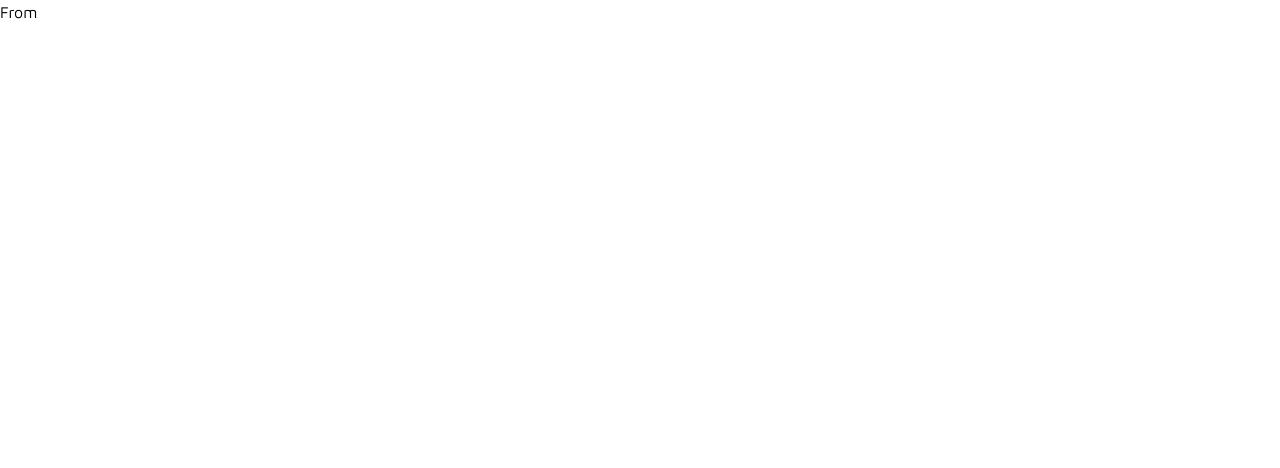
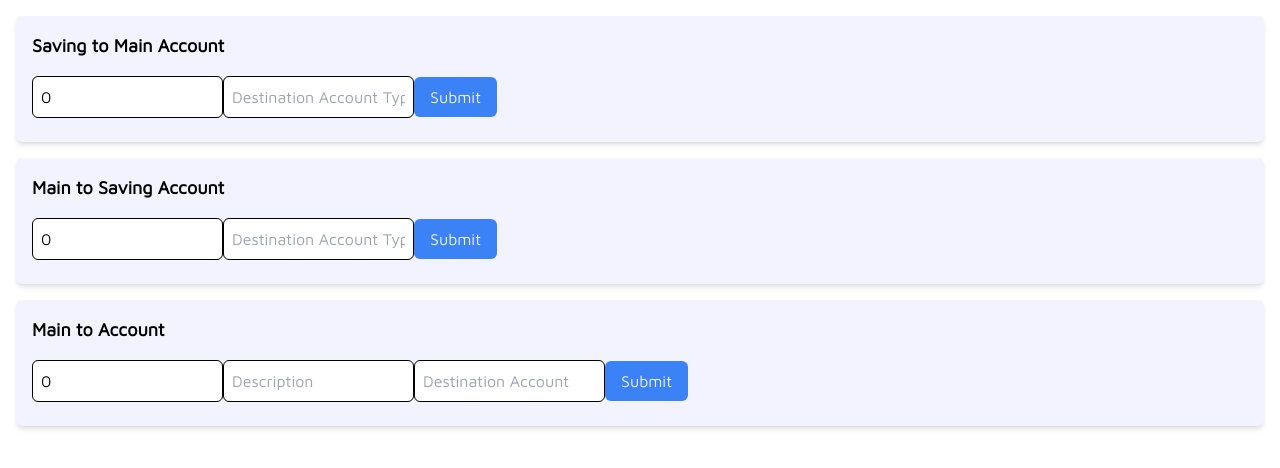
Before and after one commit to Pixeloceax/Obole, a React (Create React App) app: page /dashboard/transaction in a window 1280 px wide. Shown: the top 468 px of the page. Built offline with nearby package versions, Linux system fonts and the light colour scheme; sample sign-in values are in the browser's storage.

Commit message:
add transaction

```diff
--- a/src/components/Transactions.jsx
+++ b/src/components/Transactions.jsx
@@ -3,20 +3,12 @@ import axios from "axios";
 
 const TransactionForm = () => {
   const [amount, setAmount] = useState(0);
-  const [currency, setCurrency] = useState("USD");
   const [description, setDescription] = useState("");
-  const [transactionType, setTransactionType] = useState("Transfer");
   const [destinationAccount, setDestinationAccount] = useState("");
   const [destinationAccountType, setDestinationAccountType] = useState("");
   const [transactionResponse, setTransactionResponse] = useState(null);
-  const [formFromOption, setFormFromOption] = useState(null);
-  const [formToOption, setFormToOption] = useState(null);
-  const [showSavingAcc, setShowSavingAcc] = useState(false);
-  const [showMainAcc, setShowMainAcc] = useState(false);
-  const [showAccountChoices, setShowAccountChoices] = useState(false);
-  const [showForm, setShowForm] = useState(false);
 
-  const transactionFromSavingAccToMainAcc = async (
+  const handleSavingToMainAccTransaction = async (
     amount,
     destinationAccountType
   ) => {
@@ -43,7 +35,7 @@ const TransactionForm = () => {
     }
   };
 
-  const transactionFromMainAccToSavingAcc = async (
+  const handleMainToSavingAccTransaction = async (
     amount,
     destinationAccountType
   ) => {
@@ -70,11 +62,11 @@ const TransactionForm = () => {
     }
   };
 
-  const transactionFromMainAccToAcc = async (
+  const handleMainToAccTransaction = async (
     amount,
-    currency,
+    currency = "EUR",
     description,
-    type,
+    type = "transfer",
     destinationAccount
   ) => {
     try {
@@ -102,98 +94,96 @@ const TransactionForm = () => {
     }
   };
 
-  const handleFromButtonClick = () => {
-    setShowAccountChoices(true);
-  };
-
-  const handleAccountChoice = (accountType) => {
-    setFormFromOption(accountType);
-    setShowAccountChoices(false);
-    setShowForm(true);
-    if (accountType === "A" || accountType === "jeune") {
-      setShowSavingAcc(true);
-      setShowMainAcc(false);
-      setDestinationAccountType(accountType);
-    } else {
-      setShowMainAcc(true);
-      setShowSavingAcc(false);
-    }
-  };
-
-  const handleToButtonClick = (accountType) => {
-    setFormToOption(accountType);
-    if (accountType === "Saving") {
-      if (formFromOption === "A" || formFromOption === "jeune") {
-        setDestinationAccountType("A");
-      } else {
-        setDestinationAccountType("B");
-      }
-    } else {
-      setShowMainAcc(true);
-      setShowSavingAcc(false);
-    }
-  };
-
-  const handleSubmit = async (e) => {
-    e.preventDefault();
-    if (destinationAccount === "unsaving" || destinationAccount === "saving") {
-      if (
-        destinationAccountType === "A" ||
-        destinationAccountType === "jeune"
-      ) {
-        transactionFromSavingAccToMainAcc(amount, destinationAccountType);
-      } else {
-        transactionFromMainAccToSavingAcc(amount, destinationAccountType);
-      }
-    } else if (destinationAccount === "account") {
-      transactionFromMainAccToAcc(
-        amount,
-        currency,
-        description,
-        transactionType,
-        destinationAccount
-      );
-    }
-  };
-
   return (
-    <div>
-      <button onClick={handleFromButtonClick}>
-        {showAccountChoices || showForm ? "Cancel" : "From"}
-      </button>
-      {showAccountChoices && (
-        <div>
-          <button onClick={() => handleAccountChoice("A")}>A</button>
-          <button onClick={() => handleAccountChoice("jeune")}>jeune</button>
-        </div>
-      )}
-      {showForm && showSavingAcc && (
-        <form onSubmit={handleSubmit}>
-          {formFromOption === "A" && (
-            <>
+    <div className="container mx-auto p-4">
+      <div className="grid grid-cols-1 gap-4">
+        <div className="bg-white p-4 shadow-md rounded-md">
+          <h2 className="text-lg font-semibold mb-4">Saving to Main Account</h2>
+          <form onSubmit={handleSavingToMainAccTransaction}>
             <input
               type="number"
               value={amount}
               onChange={(e) => setAmount(e.target.value)}
               placeholder="Amount"
+              className="border rounded-md p-2 mb-2"
             />
-              <input type="hidden" value="A" onChange={() => {}} />
-            </>
-          )}
-          {formFromOption === "jeune" && (
-            <>
+            <input
+              type="text"
+              value={destinationAccountType}
+              onChange={(e) => setDestinationAccountType(e.target.value)}
+              placeholder="Destination Account Type"
+              className="border rounded-md p-2 mb-2"
+            />
+            <button
+              type="submit"
+              className="bg-blue-500 text-white py-2 px-4 rounded-md hover:bg-blue-600"
+            >
+              Submit
+            </button>
+          </form>
+        </div>
+
+        <div className="bg-white p-4 shadow-md rounded-md">
+          <h2 className="text-lg font-semibold mb-4">Main to Saving Account</h2>
+          <form onSubmit={handleMainToSavingAccTransaction}>
             <input
               type="number"
               value={amount}
               onChange={(e) => setAmount(e.target.value)}
               placeholder="Amount"
+              className="border rounded-md p-2 mb-2"
             />
-              <input type="hidden" value="jeune" onChange={() => {}} />
-            </>
-          )}
-          <button type="submit">Submit</button>
+            <input
+              type="text"
+              value={destinationAccountType}
+              onChange={(e) => setDestinationAccountType(e.target.value)}
+              placeholder="Destination Account Type"
+              className="border rounded-md p-2 mb-2"
+            />
+            <button
+              type="submit"
+              className="bg-blue-500 text-white py-2 px-4 rounded-md hover:bg-blue-600"
+            >
+              Submit
+            </button>
           </form>
-      )}
+        </div>
+
+        <div className="bg-white p-4 shadow-md rounded-md">
+          <h2 className="text-lg font-semibold mb-4">Main to Account</h2>
+          <form onSubmit={handleMainToAccTransaction}>
+            <input
+              type="number"
+              value={amount}
+              onChange={(e) => setAmount(e.target.value)}
+              placeholder="Amount"
+              className="border rounded-md p-2 mb-2"
+            />
+
+            <input
+              type="text"
+              value={description}
+              onChange={(e) => setDescription(e.target.value)}
+              placeholder="Description"
+              className="border rounded-md p-2 mb-2"
+            />
+
+            <input
+              type="text"
+              value={destinationAccount}
+              onChange={(e) => setDestinationAccount(e.target.value)}
+              placeholder="Destination Account"
+              className="border rounded-md p-2 mb-2"
+            />
+            <button
+              type="submit"
+              className="bg-blue-500 text-white py-2 px-4 rounded-md hover:bg-blue-600"
+            >
+              Submit
+            </button>
+          </form>
+        </div>
+      </div>
     </div>
   );
 };
```
Lines whose indentation alone changed are shown as unchanged.
